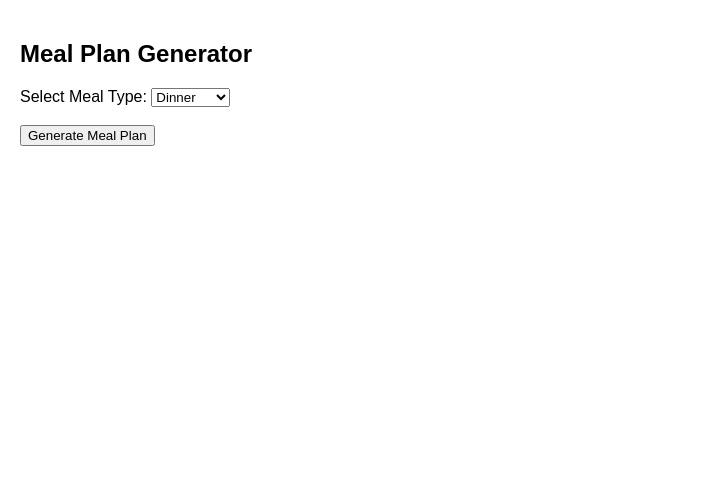
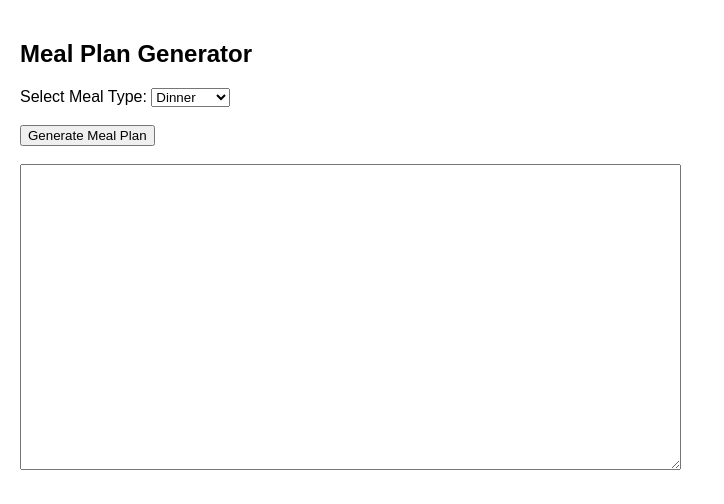
Before and after one commit to maa11235/meal-planner-frontend, a React (Create React App) app: page / in a window 1280 px wide. Shown: the top 504 px of the page, without its empty margins (0-724 px from the left). Built offline with nearby package versions, Linux system fonts and the light colour scheme.

Commit message:
Add ability to show returned meal_plan in a textbox

```diff
--- a/src/App.js
+++ b/src/App.js
@@ -2,10 +2,11 @@ import React, { useState } from "react";
 
 function App() {
   const [mealType, setMealType] = useState("dinner");
+  const [mealPlan, setMealPlan] = useState("");
 
   const handleGenerate = async () => {
     try {
-      const response = await fetch("https://api.meal-planner.techexamprep.com/generate-meal-plan", {
+      const response = await fetch("http://localhost:5000/generate-meal-plan", {
         method: "POST",
         headers: {
           "Content-Type": "application/json",
@@ -14,9 +15,9 @@ function App() {
       });
 
       const data = await response.json();
-      console.log("Meal Plan:", data);
+      setMealPlan(JSON.stringify(data, null, 2)); // pretty-print JSON
     } catch (error) {
-      console.error("Error generating meal plan:", error);
+      setMealPlan(`Error: ${error.message}`);
     }
   };
 
@@ -39,6 +40,17 @@ function App() {
       <br />
 
       <button onClick={handleGenerate}>Generate Meal Plan</button>
+
+      <br />
+      <br />
+
+      <textarea
+        value={mealPlan}
+        readOnly
+        rows={20}
+        cols={80}
+        style={{ whiteSpace: "pre-wrap" }}
+      />
     </div>
   );
 }
```
